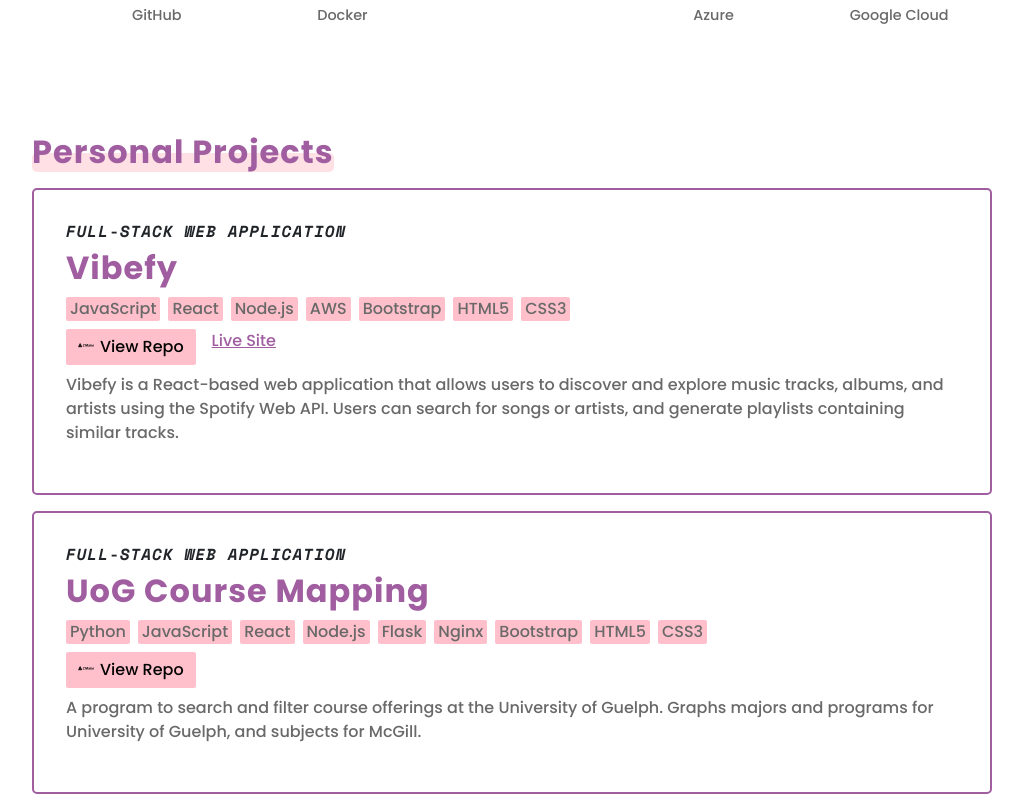
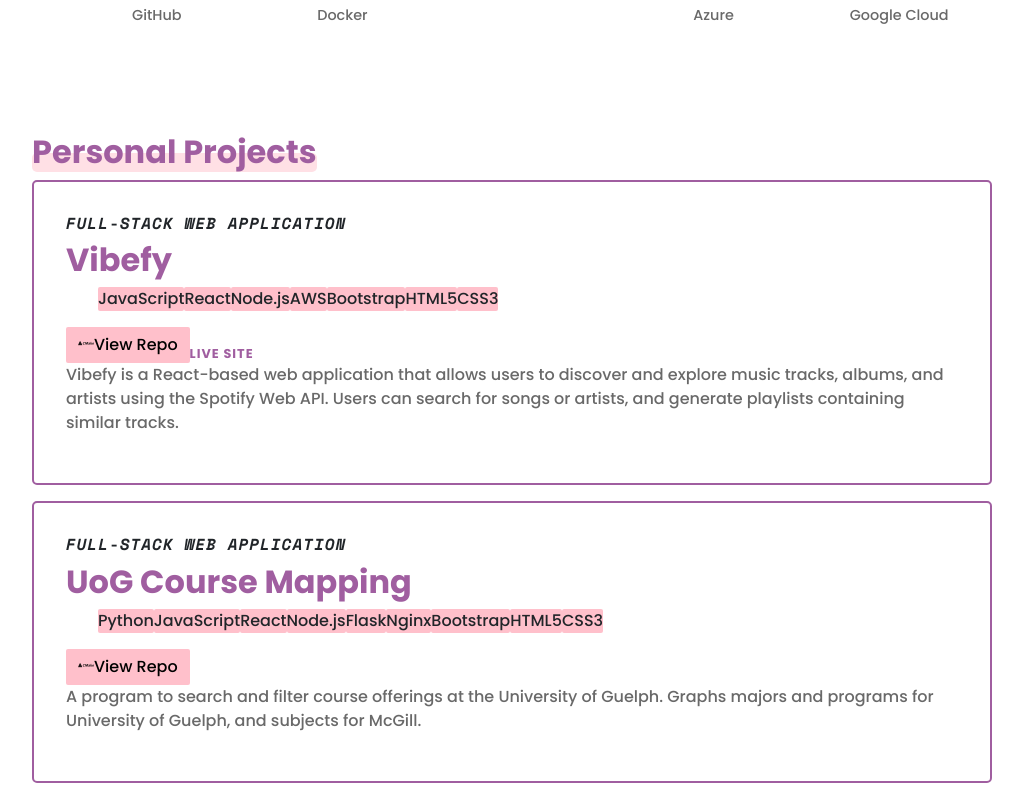
Before and after one commit to Farid-Hamid-4/portfolio, a React (Create React App) app: page / in a window 1280 px wide. Shown: the part 1681-2478 px from the top of the page, without its empty margins (128-1151 px from the left). Built offline with nearby package versions, Linux system fonts and the light colour scheme.

Commit message:
Work on pc now

```diff
--- a/src/components/Projects.js
+++ b/src/components/Projects.js
@@ -16,14 +16,14 @@
             <div id="projects-container" className="section-margins">
                 <h1 className="section-title">Personal Projects</h1>
                 {projectsList.map((project, index) => (
-                    <div className="single-project">
+                    <div id="single-project">
                         <h2>{project.type}</h2>
                         <h1>{project.name}</h1>
-                        <div className="skills-used">
-                            {Object.entries(project.technologies).map(([techKey, techValue]) => <p>{techValue}</p>
+                        <ul id="skills-used">
+                            {Object.entries(project.technologies).map(([techKey, techValue]) => <li>{techValue}</li>
                             )}
-                        </div>
-                        <div className="project-links">
+                        </ul>
+                        <div id="project-links">
                             <Button variant="outline-dark" href={project.github} target="_blank" rel="noopener noreferrer">
                                 <i className="devicon-github-plain"></i>
                                 View Repo
--- a/src/styles/Projects.css
+++ b/src/styles/Projects.css
@@ -1,52 +1,41 @@
-#projects-section h1 {
-    font-size: 2em;
-    font-weight: bold;
-    letter-spacing: 1px;
-    color: #a05ea0;
-    margin: 0;
-}
-
-.projects-container {
+#projects-container {
     display: flex;
     flex-wrap: wrap;
     justify-content: space-between;
 }
 
-.single-project {
-    flex: 1 0 calc(46% - 10px);
-    margin: 1em 0 1em 0;
+#single-project {
+    margin-bottom: 1em;
     padding: 2em;
     border: 2px solid #a05ea0;
     border-radius: 5px;
-    box-sizing: border-box;
 }
 
-.single-project h1 {
+#single-project h1 {
     font-size: 2em;
     font-weight: bold;
-    padding-bottom: 0.3em;
+    color: #a05ea0;
 }
 
-.single-project h2 {
+#single-project h2 {
     font-size: 1em;
     font-weight: bold;
     font-style: italic;
     letter-spacing: 1px;
 }
 
-.skills-used {
+#skills-used {
     display: flex;
     flex-wrap: wrap;
-    column-gap: 0.5em;
 }
 
-.skills-used p {
+#skills-used li {
+    font-family: "Poppins", sans-serif;
     position: relative;
-    padding: 0 4px 0 4px;
-    margin-bottom: 0.5em;
+    list-style: none;
 }
 
-.skills-used p::after {
+#skills-used li::after {
     content: '';
     position: absolute;
     height: 100%;
@@ -58,32 +47,28 @@
     z-index: -1;
 }
 
-.project-links {
+#project-links {
     display: flex;
     width: fit-content;
-    margin-bottom: 0.5em;
 }
 
-.project-links .btn {
+#project-links .btn {
     font-family: "Poppins", sans-serif;
     color: black;
     background-color: #ffc0cb;
     border-radius: 2px;
     border: none;
     align-items: center;
-    margin-right: 1rem;
 }
 
-.project-links i {
-    padding-right: 6px;
+#project-links i {
 }
 
-.project-links a {
+#project-links a {
     color: #a05ea0;
 }
 
-.link-to-site {
-    font-family: "Poppins", sans-serif;
+#link-to-site {
     font-size: 0.8em;
     font-weight: bold;
     letter-spacing: 1px;
```
Also changed, not shown: 1 other file (tests, documents, lock files or other folders).
